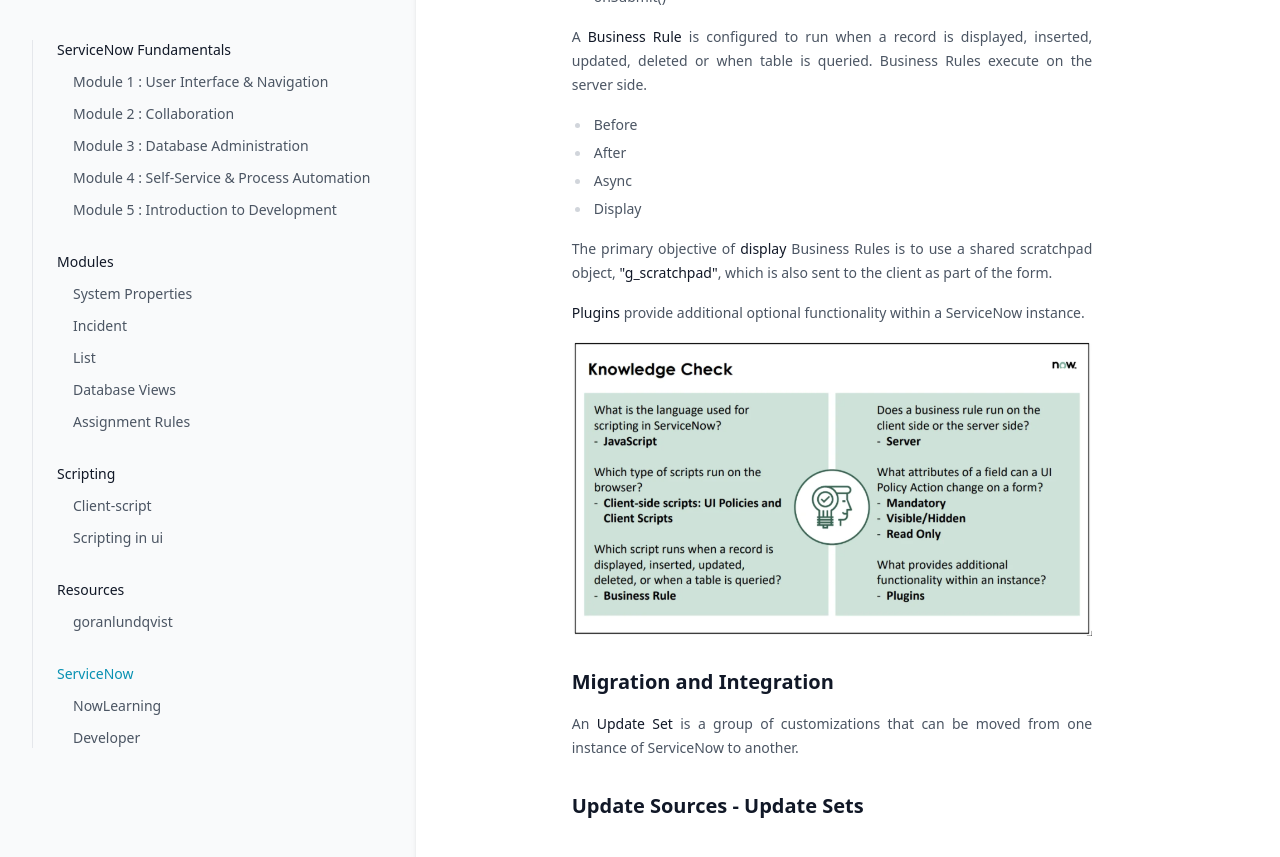
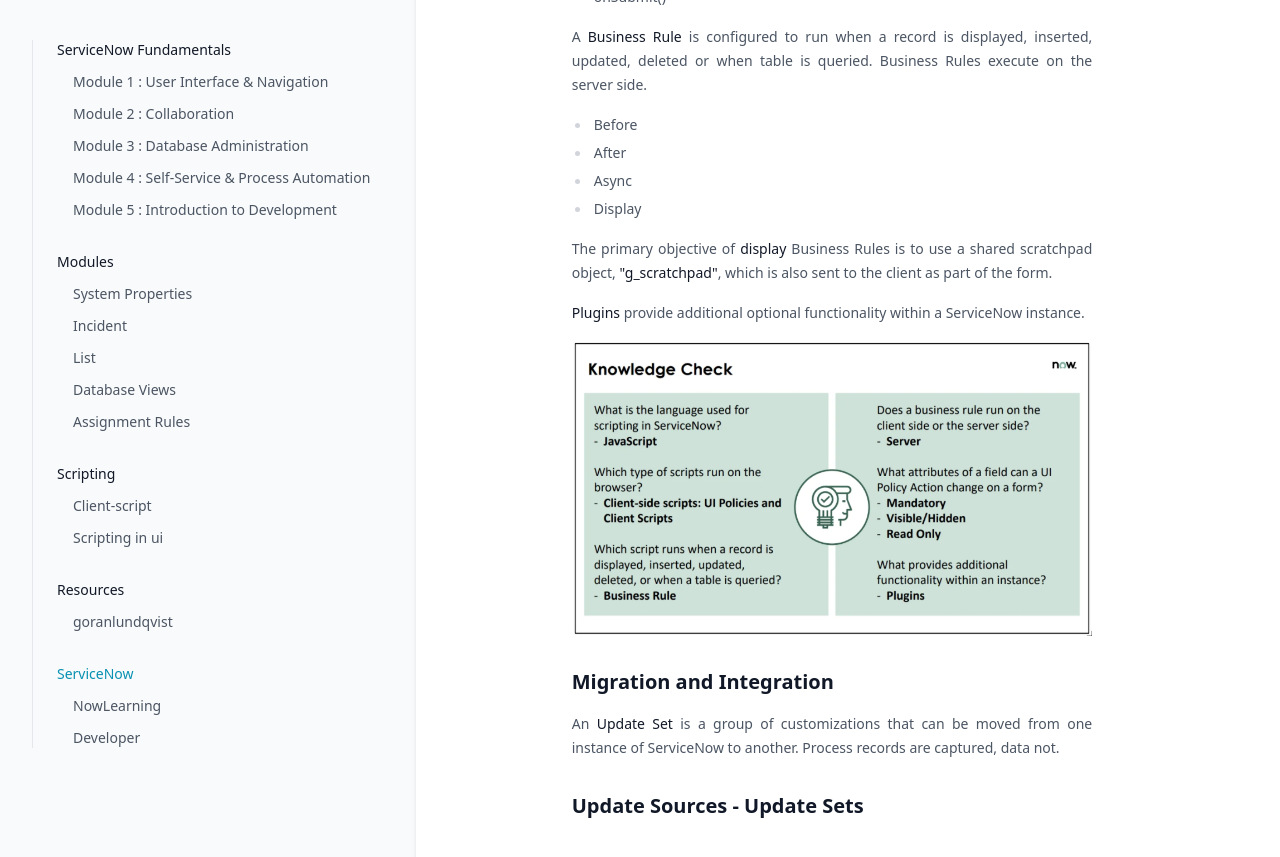
Before and after one commit to greglejeune/ebook, a Jekyll site: the page built from _servicenow/2021-11-01-snf-module5.md, in a window 1280 px wide and 900 px high, scrolled down 998 px. Shown: the top 857 px of the window. Built offline with Jekyll 4.4.1, drawn with Linux system fonts in a browser that asks for light colours.

Commit message:
Update 2021-11-01-snf-module5.md

```diff
--- a/_servicenow/2021-11-01-snf-module5.md
+++ b/_servicenow/2021-11-01-snf-module5.md
@@ -68,7 +68,7 @@ category: snf
 <h2>Migration and Integration</h2>
 
 <p style="text-align: justify;">
-    An <strong>Update Set</strong> is a group of customizations that can be moved from one instance of ServiceNow to another.
+    An <strong>Update Set</strong> is a group of customizations that can be moved from one instance of ServiceNow to another. Process records are captured, data not.
 </p>
 
 <h2>Update Sources - Update Sets</h2>
```
